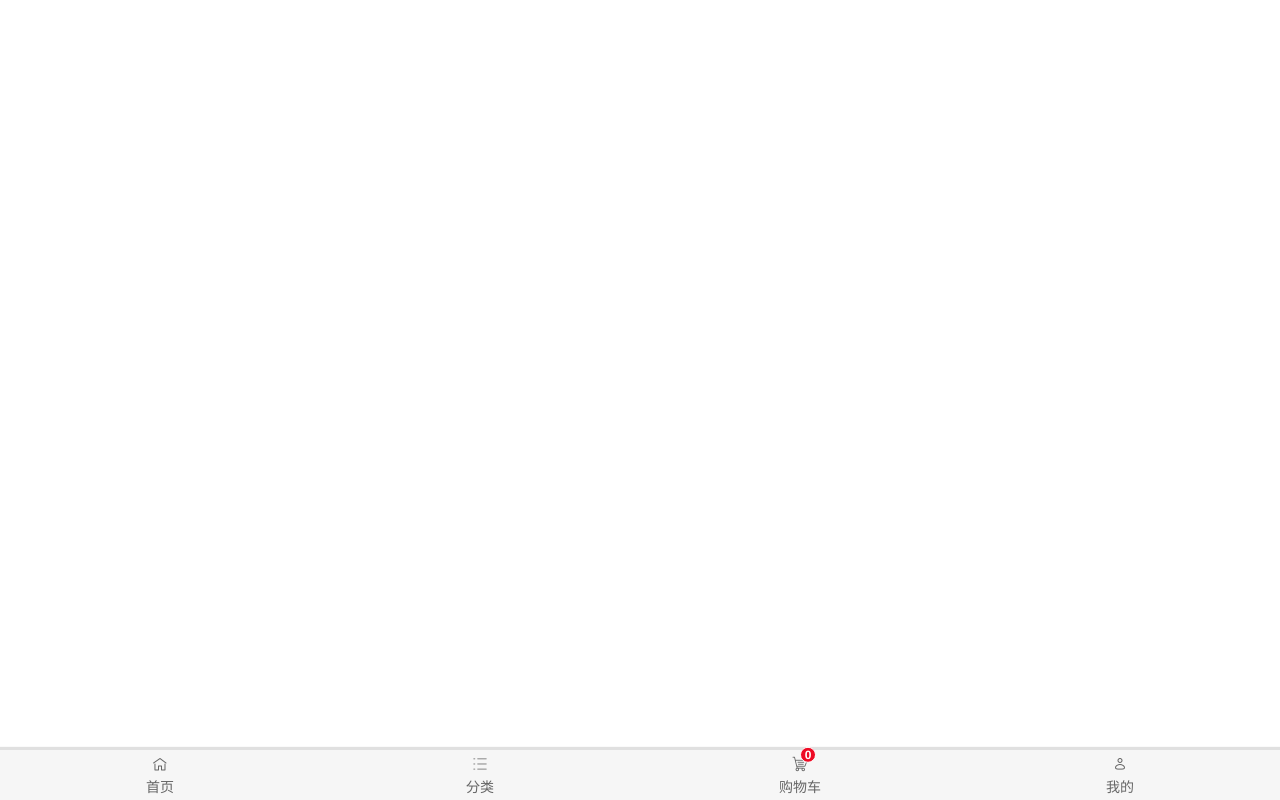
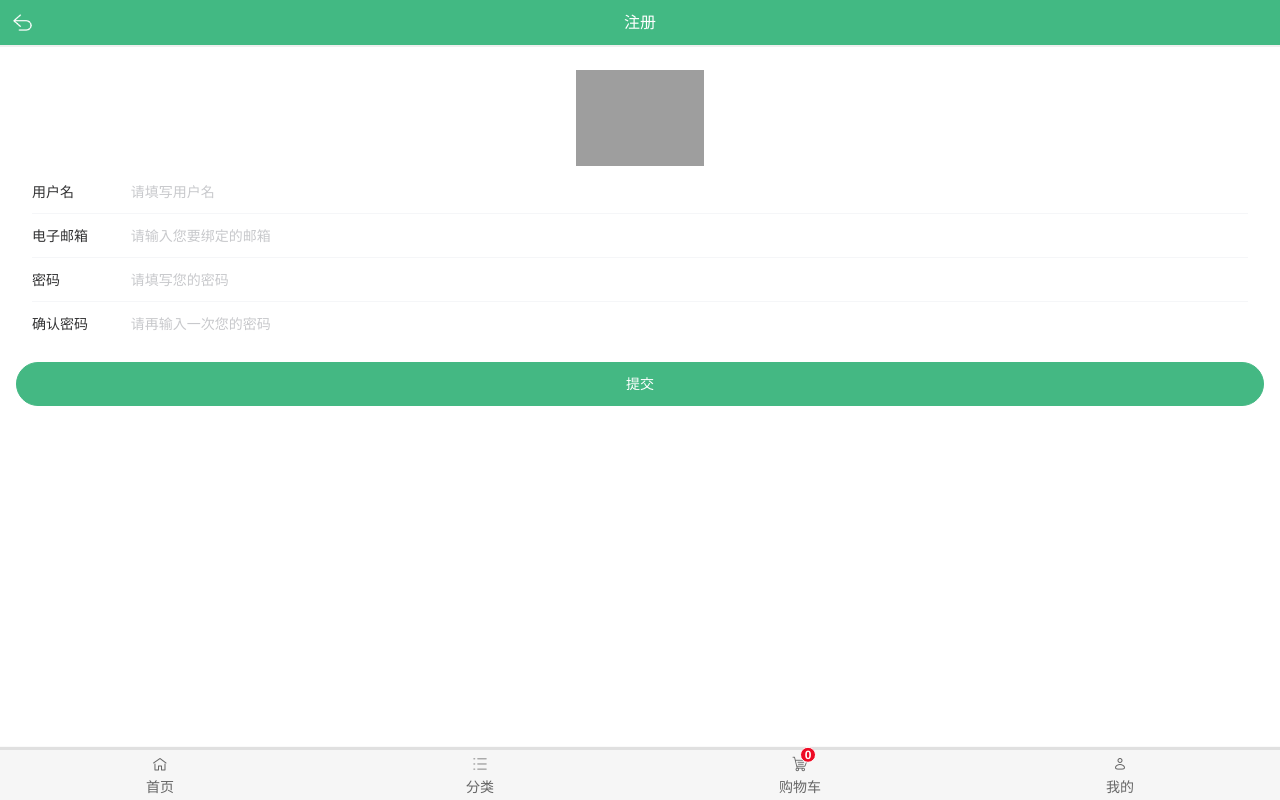
Before and after one commit to BetterChinglish/ewshop, a Vue app: page /register in a window 1280 px wide. Before the commit this address had no page. Built offline with nearby package versions, Linux system fonts and the light colour scheme; grey boxes are pictures that could not be loaded.

Commit message:
完成注册页面

```diff
--- a/src/main.js
+++ b/src/main.js
@@ -3,7 +3,7 @@ import App from './App.vue'
 import router from './router'
 import store from './store'
 
-import { Lazyload } from 'vant';
+import { Lazyload, Notify, Toast   } from 'vant';
 
 
 createApp(App)
@@ -12,6 +12,8 @@ createApp(App)
         lazyComponent: true,
 
     })
+    .use(Notify)
+    .use(Toast)
     .use(store)
     .use(router)
     .mount('#app')
--- a/src/network/request.js
+++ b/src/network/request.js
@@ -29,6 +29,7 @@ export function request(config) {
 
     }, err => {
         // 响应有错误在此处理, 显示错误信息
+        return err.response;
 
         // 授权才可以访问的接口, 统一跳转登录以授权
 
--- /dev/null
+++ b/src/network/user.js
@@ -0,0 +1,9 @@
+import { request } from "./request";
+
+export function register(data) {
+    return request({
+        url: '/api/auth/register',
+        method: 'post',
+        data,
+    })
+}
--- a/src/router/index.js
+++ b/src/router/index.js
@@ -1,9 +1,10 @@
 import { createRouter, createWebHistory } from 'vue-router'
 import HomeView from 'views/HomeView.vue'
-const Category = () => import(/* webpackChunkName: "category" */ 'views/category/Category.vue')
-const Detail = () => import(/* webpackChunkName: "detail" */ '../views/detail/Detail.vue')
-const Profile = () => import(/* webpackChunkName: "profile" */ '../views/profile/Profile.vue')
-const Shopcart = () => import(/* webpackChunkName: "shopcart" */ '../views/shopcart/Shopcart.vue')
+const Category = () => import(/* webpackChunkName: "category" */ 'views/category/Category.vue');
+const Detail = () => import(/* webpackChunkName: "detail" */ '../views/detail/Detail.vue');
+const Profile = () => import(/* webpackChunkName: "profile" */ '../views/profile/Profile.vue');
+const Shopcart = () => import(/* webpackChunkName: "shopcart" */ '../views/shopcart/Shopcart.vue');
+const Register = () => import(/* webpackChunkName: "Register" */ '../views/profile/Register.vue');
 
 const routes = [
   {
@@ -55,6 +56,15 @@ const routes = [
     }
   },
 
+  {
+    path: '/register',
+    name: 'Register',
+    component: Register,
+    meta: {
+      title: '用户注册'
+    }
+  },
+
 ]
 
 const router = createRouter({
--- /dev/null
+++ b/src/views/profile/Register.vue
@@ -0,0 +1,244 @@
+<template>
+<div>
+    <!-- 用户注册组件 -->
+
+    <nav-bar>
+        <!-- <template v-slot:left>
+        </template> -->
+        <template v-slot:default>
+            注册
+        </template>
+        <!-- <template v-slot:right>
+        </template> -->
+    </nav-bar>
+
+    <div class="registerPictureTitle">
+        <van-image
+            width="10rem"
+            height="6rem"
+            fit="contain"
+            position="center"
+            src="http://shop2.eduwork.cn/uploads/2022-0527-629086e025645.png"
+        />
+    </div>
+
+    <div class="registerForm">
+        <van-form @submit="onSubmit" ref="myRegisterForm">
+            <van-cell-group inset>
+
+                <!--
+                    label控制左边提示的名称
+                    placeholder控制输入框提示文本
+
+                    required控制是否必须
+                    message控制输入不符合规范时的提示文本
+                 -->
+                <van-field
+                    v-model="name"
+                    name="用户名"
+                    label="用户名"
+                    placeholder="请填写用户名"
+                    :rules="[{ required: true, message: '请填写用户名' }]"
+                />
+                <van-field
+                    v-model="email"
+                    name="电子邮箱"
+                    label="电子邮箱"
+                    placeholder="请输入您要绑定的邮箱"
+                    :rules="[{
+                        pattern: testEmailPattern,
+                        required: true,
+                        message: '请输入正确的邮箱',
+                        validateEmpty: false,
+                    }]"
+                />
+
+                <van-field
+                    v-model="password"
+                    type="password"
+                    name="密码"
+                    label="密码"
+                    @blur="testPasswordConfirmation"
+                    placeholder="请填写您的密码"
+                    :rules="[{
+                        validator: testPassword,
+                        required: true,
+                        message: '密码长度至少为6',
+                        validateEmpty: false,
+                    }]"
+                />
+
+                <van-field
+                    v-model="password_confirmation"
+                    type="password"
+                    name="确认密码"
+                    label="确认密码"
+                    placeholder="请再输入一次您的密码"
+                    :rules="[{
+                        validator: isSamePassword,
+                        required: true,
+                        message: '请确认两次输入的密码一致',
+                        validateEmpty: false,
+                    }]"
+                />
+
+            </van-cell-group>
+
+            <div style="margin: 16px;">
+                <van-button round block type="primary" color="#44b883" native-type="submit">
+                    提交
+                </van-button>
+            </div>
+        </van-form>
+    </div>
+
+</div>
+</template>
+
+<script>
+// 本地组件
+import NavBar from '@/components/common/navbar/NavBar.vue';
+
+// 依赖组件
+import { reactive, ref, toRefs } from 'vue';
+import { closeToast, showNotify, showToast } from 'vant';
+import { register } from 'network/user.js';
+import { useRouter } from 'vue-router';
+
+// 样式
+import 'vant/es/toast/style';
+import 'vant/es/notify/style';
+
+export default {
+    name: 'Register',
+    components: {
+        NavBar,
+    },
+
+    setup() {
+
+        // 存储用户输入的信息
+        const userInputInfo = reactive({
+            name: '',
+            password: '',
+            password_confirmation: '',
+            email: '',
+        })
+
+        // 邮箱校验正则
+        let testEmailPattern = /^[a-zA-Z0-9_.-]+@[a-zA-Z0-9-]+(\\.[a-zA-Z0-9-]+)*\.[a-zA-Z0-9]{2,6}$/;
+
+        // 密码长度校验函数
+        let testPassword = (val) => {
+            return val.length >= 6;
+        };
+
+        // 获取表单
+        let myRegisterForm = ref(null);
+
+        // 在密码框丧失焦点后判断二次密码框是否一致, 提高互动性
+        const testPasswordConfirmation = (val) => {
+            myRegisterForm.value.validate('确认密码').then(resolved=>{
+                // console.log(resolved);
+            }, rejected=>{
+                // console.log(rejected);
+            });
+        };
+
+        // 用于验证第二次输入的密码是否与第一次相同
+        const isSamePassword = (val) => {
+            return userInputInfo.password == val;
+        };
+
+        const router = useRouter();
+
+        // 点击提交按钮调用函数, 判断是否能够注册
+        const onSubmit = (values) => {
+            // 验证后提交给服务器
+
+            register(userInputInfo).then(res=>{
+                // console.log(res);
+                if(res.status == '422') {
+                    let message = '';
+                    for(let key in res.data.errors) {
+                        // console.log(res.data.errors[key][0]);
+                        message = message + res.data.errors[key][0] + '\n';
+                    }
+
+                    // console.log(message);
+
+                    showNotify({
+                        message,
+                        type: 'warning',
+                        duration: message.length * 300,
+                        position: 'bottom',
+
+                        // 字体颜色
+                        // color: '',
+                        // 背景颜色
+                        // background: ''
+                    })
+                }
+                // 注册成功
+                else if(res.status == '201'){
+                    let seconds = 3;
+
+                    let toast = showToast({
+                        message: `注册成功, ${seconds}秒后进入登录页面`,
+                        duration: 0,
+                        forbidClick: true,
+                        type: 'success',
+                        className: 'sucessRegisterToast'
+                    });
+
+                    const timer = setInterval(() => {
+                        seconds--;
+                        if (seconds) {
+                            toast.message = `注册成功, ${seconds}秒后进入登录页面`;
+                        } else {
+                            clearInterval(timer);
+                            closeToast();
+                            // 注册成功后跳转到登录页面
+                            router.push({
+                                path: '/login',
+                            });
+                            userInputInfo.password='';
+                            userInputInfo.password_confirmation='';
+                        }
+                    }, 1000);
+
+
+                }
+                else {
+                    showToast('有点不对劲, 请稍后再试');
+                }
+
+
+            })
+            // console.log('submit', values);
+
+        };
+
+        // 返回需要的参数
+        return {
+            ...toRefs(userInputInfo),
+            testEmailPattern,
+            testPassword,
+            onSubmit,
+            isSamePassword,
+            myRegisterForm,
+            testPasswordConfirmation
+        };
+    }
+}
+</script>
+
+<style lang="scss">
+.registerPictureTitle {
+    margin-top: 70px;
+}
+
+.sucessRegisterToast {
+    width: 50%;
+}
+</style>
```
